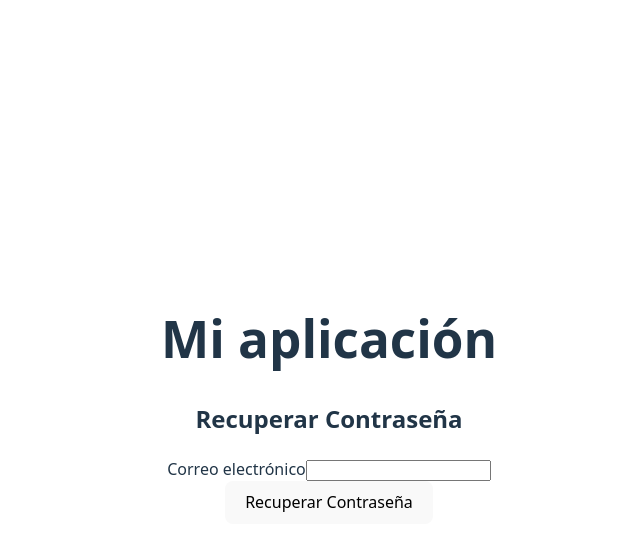
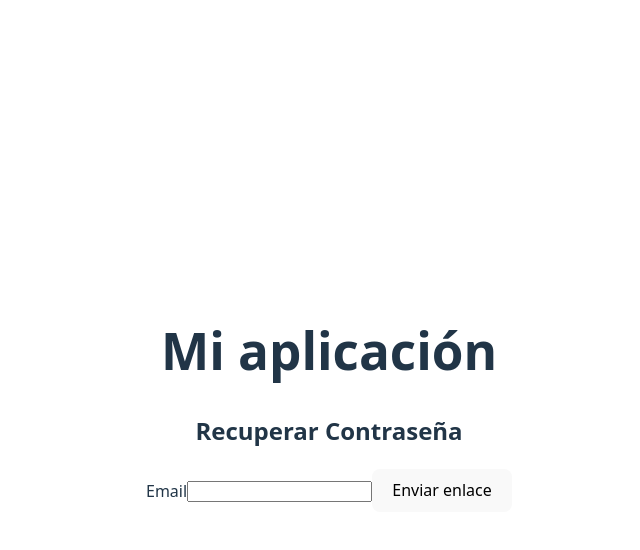
Before and after one commit to leonidasmv10/safe_drive_app, a React (Vite) app: page / in a window 1280 px wide. Both pictures are taken after a click on the button "¿Olvidaste tu contraseña?". Shown: the top 550 px of the page, without its empty margins (311-951 px from the left). Built offline with nearby package versions, Linux system fonts and the light colour scheme.

Commit message:
recuperar password

```diff
--- a/src/components/RecoverPassword/RecoverPassword.jsx
+++ b/src/components/RecoverPassword/RecoverPassword.jsx
@@ -1,75 +1,32 @@
-import React, { useState } from 'react';
+import { useState } from "react";
 
-export default function Recuperar() {
-  // Estado para el campo del email
-  const [email, setEmail] = useState('');
-  const [error, setError] = useState(''); // Para mostrar mensajes de error
-  const [loading, setLoading] = useState(false); // Para manejar el estado de carga
+export default function RecoverPassword() {
+  const [email, setEmail] = useState("");
+  const [message, setMessage] = useState("");
 
-  // Función para manejar el cambio en el campo de email
-  const userData = (e) => {
-    const { value } = e.target;
-    setEmail(value);
-  };
+  const handleRecoverPassword = async (e) => {
+    e.preventDefault();
 
-  // Función para manejar el envío del formulario
-  const passwordRecover = async (e) => {
-    console.log(email);
-    e.preventDefault(); // Evitar que se recargue la página
+    const response = await fetch("http://localhost:8000/user/recover-password/", {
+      method: "POST",
+      headers: { "Content-Type": "application/json" },
+      body: JSON.stringify({ email }),
+    });
 
-    setLoading(true); // Activar el estado de carga
-
-    // Crear el objeto con los datos del formulario
-    const userDataObj = { email };
-
-    try {
-      // Enviar la petición POST al servidor
-      const response = await fetch('http://localhost:8000/api/recuperar_contraseña/', {
-        method: 'POST',
-        headers: {
-          'Content-Type': 'application/json',
-        },
-        body: JSON.stringify(userDataObj),
-      });
-
-      const result = await response.json(); // Parsear la respuesta del servidor
-
-      if (response.ok) {
-        // Si la respuesta es exitosa, proceder a lo que quieras
-        alert('Te hemos enviado un correo para recuperar tu contraseña');
-      } else {
-        // Si no es exitosa, mostrar un mensaje de error
-        setError(result.message || 'Hubo un error al recuperar la contraseña');
-      }
-    } catch (error) {
-      // Manejar cualquier error de la petición
-      setError('Hubo un error al conectar con el servidor');
-    } finally {
-      setLoading(false); // Desactivar el estado de carga
-    }
+    const result = await response.json();
+    setMessage(result.message || result.error);
   };
 
   return (
     <div>
       <h2>Recuperar Contraseña</h2>
-      <form onSubmit={passwordRecover}>
-        <div>
-          <label htmlFor="email">Correo electrónico</label>
-          <input
-            type="email"
-            id="email"
-            value={email}
-            onChange={userData}
-            required
-          />
-        </div>
-
-        <button type="submit" disabled={loading}>
-          {loading ? 'Recuperando...' : 'Recuperar Contraseña'}
-        </button>
+      <form onSubmit={handleRecoverPassword}>
+        <label>Email</label>
+        <input type="email" value={email} onChange={(e) => setEmail(e.target.value)} required />
+        <button type="submit">Enviar enlace</button>
       </form>
 
-      {error && <div style={{ color: 'red', marginTop: '10px' }}>{error}</div>}
+      {message && <p>{message}</p>}
     </div>
   );
 }
```
Also changed, not shown: src/components/ResetPassword/ResetPassword.jsx (added, +34 -0 lines).
